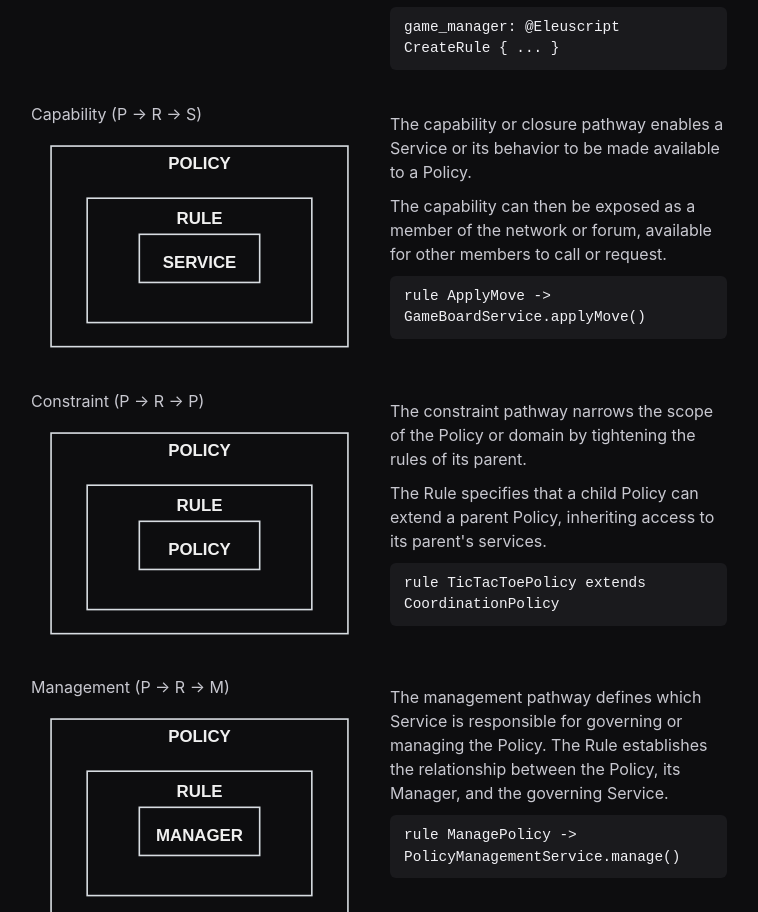
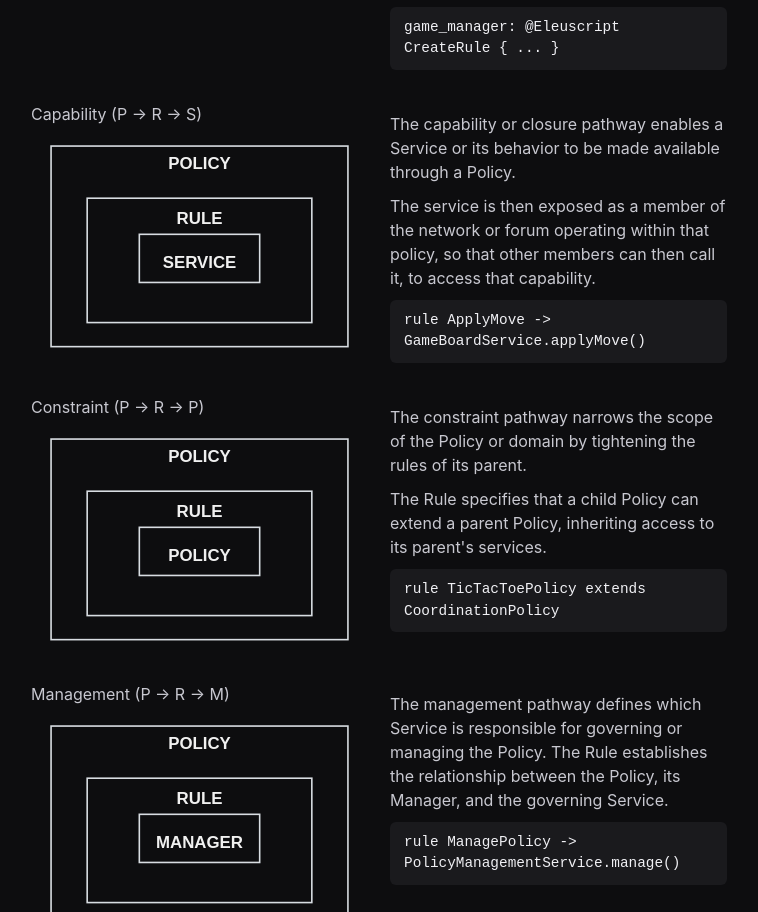
Before and after one commit to aletheon/eleutherios-docs, a plain HTML site: page index.html in a window 1280 px wide. Shown: the part 6648-7560 px from the top of the page, without its empty margins (261-1019 px from the left). Drawn offline with Linux system fonts and the light colour scheme.

Commit message:
describe what changed

```diff
--- a/index.html
+++ b/index.html
@@ -2128,8 +2128,8 @@ main svg { max-width: 100%; height: auto; }
 
                 </td>
                 <td valign="top" style="text-align:left;padding:10px;">
-                  <p>The capability or closure pathway enables a Service or its behavior to be made available to a Policy.</p>
-                  <p>The capability can then be exposed as a member of the network or forum, available for other members to call or request.</p>
+                  <p>The capability or closure pathway enables a Service or its behavior to be made available through a Policy.</p>
+                  <p>The service is then exposed as a member of the network or forum operating within that policy, so that other members can then call it, to access that capability.</p>
                   <p>
                     <code class="code-snippet"><span>rule ApplyMove -&gt;</span><span>GameBoardService.applyMove()</span></code>
                   </p>
```
